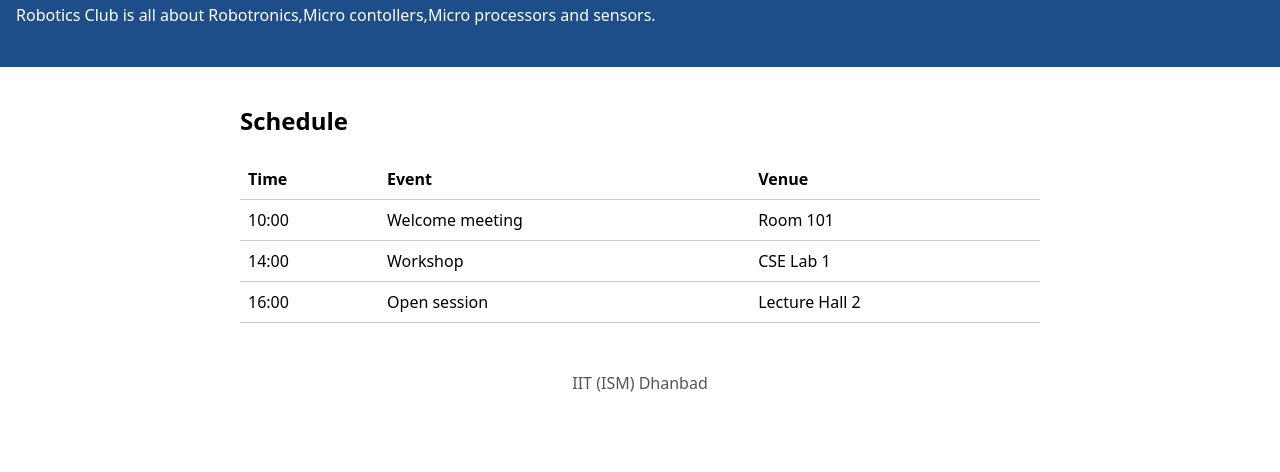
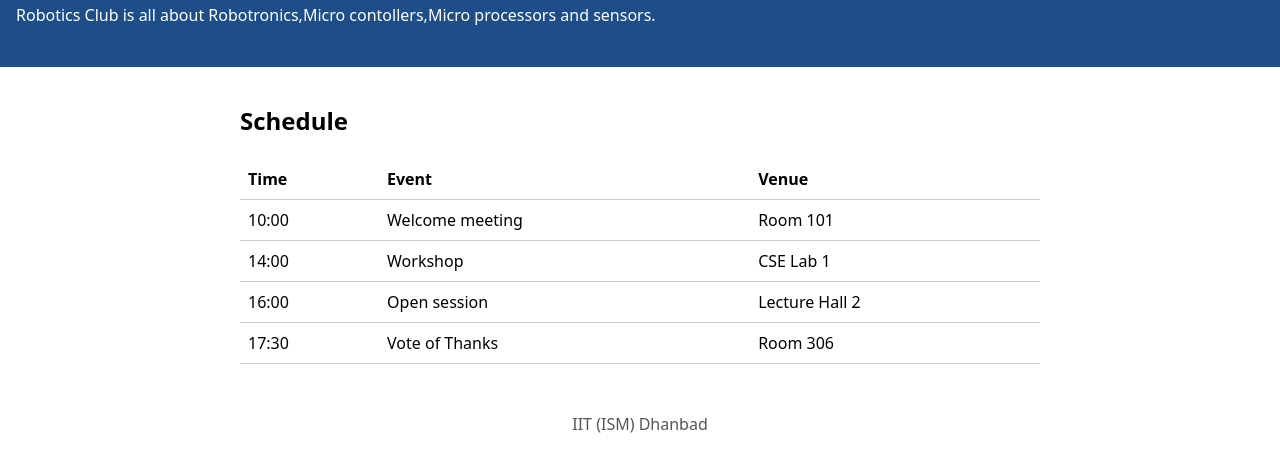
Before and after one commit to Aashritha-Baddam/club-page, a plain HTML site: page index.html in a window 1280 px wide. Shown: the part 112-584 px from the top of the page. Drawn offline with Linux system fonts and the light colour scheme.

Commit message:
Add an event at 17:30

```diff
--- a/index.html
+++ b/index.html
@@ -23,6 +23,7 @@
           <tr><td>10:00</td><td>Welcome meeting</td><td>Room 101</td></tr>
           <tr><td>14:00</td><td>Workshop</td><td>CSE Lab 1</td></tr>
           <tr><td>16:00</td><td>Open session</td><td>Lecture Hall 2</td></tr>
+	  <tr><td>17:30</td><td>Vote of Thanks</td><td>Room 306</td></tr>
         </tbody>
       </table>
     </section>
```
